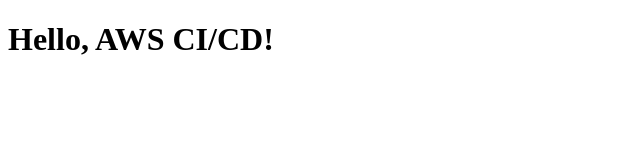
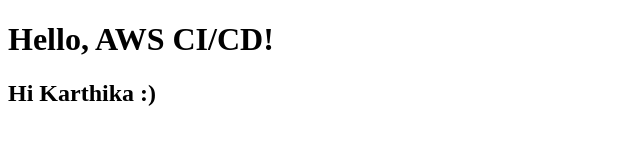
Before and after one commit to karthikanairp4/lab3, a plain HTML site: page index.html in a window 1280 px wide. Shown: the whole page, without its empty margins (0-640 px from the left). Drawn offline with Linux system fonts and the light colour scheme.

Commit message:
Update index.html

```diff
--- a/index.html
+++ b/index.html
@@ -5,5 +5,6 @@
 </head>
 <body>
 <h1>Hello, AWS CI/CD!</h1>
+<h2>Hi Karthika :)</h2>
 </body>
 </html>
```
